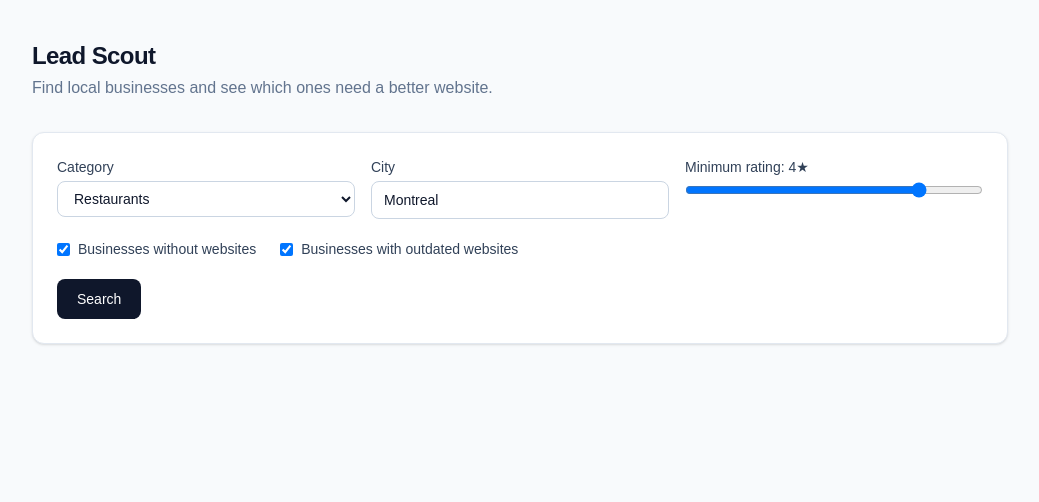
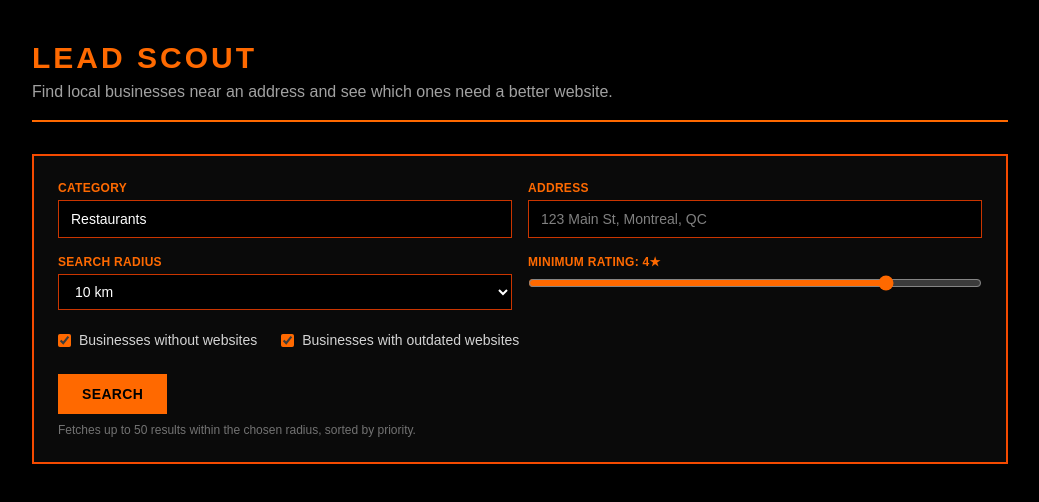
Before and after one commit to onix619-cmd/lead-scout, a Next.js app: page / in a window 1280 px wide. Shown: the top 502 px of the page, without its empty margins (120-1159 px from the left). Built offline with nearby package versions, Linux system fonts and the light colour scheme.

Commit message:
Add files via upload

```diff
--- a/src/app/api/search/route.ts
+++ b/src/app/api/search/route.ts
@@ -1,5 +1,6 @@
 import { NextRequest, NextResponse } from "next/server";
 import { searchBusinesses } from "@/lib/places";
+import { geocodeAddress } from "@/lib/geocode";
 import { analyzeWebsite, priorityFromScore } from "@/lib/analyzer";
 import { Lead } from "@/lib/types";
 
@@ -8,16 +9,31 @@ export const maxDuration = 60;
 export async function POST(req: NextRequest) {
   try {
     const body = await req.json();
-    const { category, city, minRating = 0, includeNoWebsite = true, includeOutdated = true } = body;
+    const {
+      category,
+      address,
+      radiusKm = 10,
+      minRating = 0,
+      includeNoWebsite = true,
+      includeOutdated = true,
+      maxResults = 50,
+    } = body;
 
-    if (!category || !city) {
+    if (!category || !address) {
       return NextResponse.json(
-        { error: "category and city are required" },
+        { error: "category and address are required" },
         { status: 400 }
       );
     }
 
-    const businesses = await searchBusinesses(`${category} in ${city}`, minRating);
+    const center = await geocodeAddress(address);
+
+    const businesses = await searchBusinesses({
+      query: category,
+      minRating,
+      maxResults,
+      locationBias: { center, radiusMeters: radiusKm * 1000 },
+    });
 
     const leads: Lead[] = await Promise.all(
       businesses.map(async (b) => {
@@ -54,7 +70,7 @@ export async function POST(req: NextRequest) {
       return order[a.priority] - order[b.priority];
     });
 
-    return NextResponse.json({ leads: filtered });
+    return NextResponse.json({ leads: filtered, center });
   } catch (err: any) {
     console.error(err);
     return NextResponse.json(
--- a/src/app/layout.tsx
+++ b/src/app/layout.tsx
@@ -12,8 +12,8 @@ export default function RootLayout({
   children: React.ReactNode;
 }>) {
   return (
-    <html lang="en" className="h-full antialiased">
-      <body className="min-h-full flex flex-col font-sans">{children}</body>
+    <html lang="en" className="h-full antialiased bg-black">
+      <body className="min-h-full flex flex-col font-sans bg-black">{children}</body>
     </html>
   );
 }
--- a/src/app/page.tsx
+++ b/src/app/page.tsx
@@ -7,21 +7,52 @@ const CATEGORIES = [
   "Restaurants",
   "Coffee shops",
   "Pizza",
+  "Bakeries",
+  "Bars",
+  "Fast food",
   "Interior designers",
   "Hair salons",
-  "Bakeries",
+  "Nail salons",
+  "Barbershops",
+  "Spas",
   "Gyms",
+  "Yoga studios",
+  "Dentists",
+  "Chiropractors",
+  "Veterinarians",
+  "Auto repair shops",
+  "Car dealerships",
+  "Real estate agents",
+  "Lawyers",
+  "Accountants",
+  "Plumbers",
+  "Electricians",
+  "HVAC contractors",
+  "Roofers",
+  "Landscapers",
+  "Photographers",
+  "Florists",
+  "Pet groomers",
+  "Daycares",
+  "Dry cleaners",
+  "Tattoo shops",
+  "Jewelry stores",
+  "Furniture stores",
+  "Bookstores",
 ];
 
+const RADIUS_OPTIONS = [5, 10, 20, 30, 50];
+
 const priorityStyle: Record<Lead["priority"], string> = {
-  high: "bg-red-50 text-red-700 border-red-200",
-  medium: "bg-amber-50 text-amber-700 border-amber-200",
-  low: "bg-slate-50 text-slate-500 border-slate-200",
+  high: "border-orange-500 text-orange-400",
+  medium: "border-orange-700 text-orange-600",
+  low: "border-neutral-700 text-neutral-500",
 };
 
 export default function Dashboard() {
   const [category, setCategory] = useState("Restaurants");
-  const [city, setCity] = useState("Montreal");
+  const [address, setAddress] = useState("");
+  const [radiusKm, setRadiusKm] = useState(10);
   const [minRating, setMinRating] = useState(4);
   const [includeNoWebsite, setIncludeNoWebsite] = useState(true);
   const [includeOutdated, setIncludeOutdated] = useState(true);
@@ -43,7 +74,15 @@ export default function Dashboard() {
       const res = await fetch("/api/search", {
         method: "POST",
         headers: { "Content-Type": "application/json" },
-        body: JSON.stringify({ category, city, minRating, includeNoWebsite, includeOutdated }),
+        body: JSON.stringify({
+          category,
+          address,
+          radiusKm,
+          minRating,
+          includeNoWebsite,
+          includeOutdated,
+          maxResults: 50,
+        }),
       });
       const data = await res.json();
       if (!res.ok) throw new Error(data.error || "Search failed");
@@ -93,49 +132,72 @@ export default function Dashboard() {
   }
 
   return (
-    <main className="min-h-screen bg-slate-50 text-slate-900">
+    <main className="min-h-screen bg-black text-white font-mono">
       <div className="mx-auto max-w-5xl px-6 py-10">
-        <header className="mb-8">
-          <h1 className="text-2xl font-semibold tracking-tight">Lead Scout</h1>
-          <p className="text-slate-500 mt-1">
-            Find local businesses and see which ones need a better website.
+        <header className="mb-8 border-b-2 border-orange-500 pb-4">
+          <h1 className="text-3xl font-bold tracking-widest text-orange-500 uppercase">
+            Lead Scout
+          </h1>
+          <p className="text-neutral-400 mt-1">
+            Find local businesses near an address and see which ones need a better website.
           </p>
         </header>
 
         <form
           onSubmit={handleSearch}
-          className="bg-white border border-slate-200 rounded-xl p-6 shadow-sm mb-8"
+          className="bg-neutral-950 border-2 border-orange-600 rounded-none p-6 mb-8"
         >
-          <div className="grid grid-cols-1 sm:grid-cols-3 gap-4">
+          <div className="grid grid-cols-1 sm:grid-cols-2 gap-4">
             <div>
-              <label className="text-sm font-medium text-slate-700 block mb-1">
+              <label className="text-xs font-bold text-orange-500 uppercase tracking-wide block mb-1">
                 Category
               </label>
-              <select
+              <input
+                list="category-options"
                 value={category}
                 onChange={(e) => setCategory(e.target.value)}
-                className="w-full border border-slate-300 rounded-lg px-3 py-2 text-sm"
+                placeholder="e.g. Restaurants, Plumbers..."
+                className="w-full bg-black border border-orange-700 rounded-none px-3 py-2 text-sm text-white focus:outline-none focus:border-orange-400"
+              />
+              <datalist id="category-options">
+                {CATEGORIES.map((c) => (
+                  <option key={c} value={c} />
+                ))}
+              </datalist>
+            </div>
+            <div>
+              <label className="text-xs font-bold text-orange-500 uppercase tracking-wide block mb-1">
+                Address
+              </label>
+              <input
+                value={address}
+                onChange={(e) => setAddress(e.target.value)}
+                placeholder="123 Main St, Montreal, QC"
+                required
+                className="w-full bg-black border border-orange-700 rounded-none px-3 py-2 text-sm text-white focus:outline-none focus:border-orange-400"
+              />
+            </div>
+          </div>
+
+          <div className="grid grid-cols-1 sm:grid-cols-2 gap-4 mt-4">
+            <div>
+              <label className="text-xs font-bold text-orange-500 uppercase tracking-wide block mb-1">
+                Search radius
+              </label>
+              <select
+                value={radiusKm}
+                onChange={(e) => setRadiusKm(Number(e.target.value))}
+                className="w-full bg-black border border-orange-700 rounded-none px-3 py-2 text-sm text-white focus:outline-none focus:border-orange-400"
               >
-                {CATEGORIES.map((c) => (
-                  <option key={c} value={c}>
-                    {c}
+                {RADIUS_OPTIONS.map((r) => (
+                  <option key={r} value={r}>
+                    {r} km
                   </option>
                 ))}
               </select>
             </div>
             <div>
-              <label className="text-sm font-medium text-slate-700 block mb-1">
-                City
-              </label>
-              <input
-                value={city}
-                onChange={(e) => setCity(e.target.value)}
-                className="w-full border border-slate-300 rounded-lg px-3 py-2 text-sm"
-                placeholder="Montreal"
-              />
-            </div>
-            <div>
-              <label className="text-sm font-medium text-slate-700 block mb-1">
+              <label className="text-xs font-bold text-orange-500 uppercase tracking-wide block mb-1">
                 Minimum rating: {minRating}★
               </label>
               <input
@@ -145,25 +207,27 @@ export default function Dashboard() {
                 step={0.5}
                 value={minRating}
                 onChange={(e) => setMinRating(Number(e.target.value))}
-                className="w-full"
+                className="w-full accent-orange-500"
               />
             </div>
           </div>
 
           <div className="flex flex-wrap gap-6 mt-5">
-            <label className="flex items-center gap-2 text-sm text-slate-700">
+            <label className="flex items-center gap-2 text-sm text-neutral-300">
               <input
                 type="checkbox"
                 checked={includeNoWebsite}
                 onChange={(e) => setIncludeNoWebsite(e.target.checked)}
+                className="accent-orange-500"
               />
               Businesses without websites
             </label>
-            <label className="flex items-center gap-2 text-sm text-slate-700">
+            <label className="flex items-center gap-2 text-sm text-neutral-300">
               <input
                 type="checkbox"
                 checked={includeOutdated}
                 onChange={(e) => setIncludeOutdated(e.target.checked)}
+                className="accent-orange-500"
               />
               Businesses with outdated websites
             </label>
@@ -172,76 +236,79 @@ export default function Dashboard() {
           <button
             type="submit"
             disabled={loading}
-            className="mt-5 bg-slate-900 text-white text-sm font-medium px-5 py-2.5 rounded-lg hover:bg-slate-700 disabled:opacity-50"
+            className="mt-6 bg-orange-500 text-black text-sm font-bold uppercase tracking-wide px-6 py-2.5 rounded-none hover:bg-orange-400 disabled:opacity-50"
           >
             {loading ? "Searching…" : "Search"}
           </button>
+          <p className="text-xs text-neutral-500 mt-2">
+            Fetches up to 50 results within the chosen radius, sorted by priority.
+          </p>
         </form>
 
         {error && (
-          <div className="bg-red-50 border border-red-200 text-red-700 text-sm rounded-lg px-4 py-3 mb-6">
+          <div className="bg-neutral-950 border-2 border-orange-500 text-orange-400 text-sm px-4 py-3 mb-6">
             {error}
           </div>
         )}
 
         {leads.length > 0 && (
-          <div className="bg-white border border-slate-200 rounded-xl shadow-sm overflow-hidden">
-            <div className="px-6 py-4 border-b border-slate-200 text-sm text-slate-500">
+          <div className="bg-neutral-950 border-2 border-orange-700">
+            <div className="px-6 py-4 border-b border-orange-800 text-sm text-neutral-400 uppercase tracking-wide">
               {leads.length} result{leads.length !== 1 ? "s" : ""}
             </div>
-            <ul className="divide-y divide-slate-100">
+            <ul className="divide-y divide-neutral-800">
               {leads.map((lead) => (
                 <li key={lead.placeId} className="px-6 py-4">
                   <div className="flex items-start justify-between gap-4">
                     <div className="flex-1 min-w-0">
                       <div className="flex items-center gap-2 flex-wrap">
-                        <span className="font-medium">{lead.name}</span>
+                        <span className="font-bold text-white">{lead.name}</span>
                         <span
-                          className={`text-xs border rounded-full px-2 py-0.5 ${priorityStyle[lead.priority]}`}
+                          className={`text-xs border rounded-none px-2 py-0.5 uppercase tracking-wide ${priorityStyle[lead.priority]}`}
                         >
                           {lead.priority} priority
                         </span>
                         {lead.rating && (
-                          <span className="text-xs text-slate-500">
+                          <span className="text-xs text-neutral-400">
                             {lead.rating}★ ({lead.reviewCount})
                           </span>
                         )}
                       </div>
-                      <p className="text-sm text-slate-500 mt-0.5 truncate">
+                      <p className="text-sm text-neutral-400 mt-0.5 truncate">
                         {lead.address}
                       </p>
                       <div className="mt-2 flex items-center gap-3 text-sm">
                         {lead.websiteScore.hasWebsite ? (
                           <>
-                            <span className="font-medium">
+                            <span className="font-medium text-orange-400">
                               Website score: {lead.websiteScore.score}/100
                             </span>
                             <button
                               onClick={() =>
                                 setExpanded(expanded === lead.placeId ? null : lead.placeId)
                               }
-                              className="text-slate-500 underline underline-offset-2"
+                              className="text-neutral-400 underline underline-offset-2"
                             >
                               {expanded === lead.placeId ? "Hide details" : "Show details"}
                             </button>
                           </>
                         ) : (
-                          <span className="text-red-600 font-medium">No website</span>
+                          <span className="text-orange-500 font-bold">No website</span>
                         )}
                       </div>
                       {expanded === lead.placeId && lead.websiteScore.hasWebsite && (
-                        <div className="mt-3 bg-slate-50 rounded-lg p-3 text-sm">
+                        <div className="mt-3 bg-black border border-neutral-800 p-3 text-sm">
                           <ul className="grid grid-cols-2 gap-1 mb-2">
                             {lead.websiteScore.checks.map((c) => (
-                              <li key={c.label} className={c.passed ? "text-slate-600" : "text-slate-400"}>
+                              <li key={c.label} className={c.passed ? "text-neutral-300" : "text-neutral-600"}>
                                 {c.passed ? "✓" : "✕"} {c.label}
                               </li>
                             ))}
                           </ul>
                           {lead.websiteScore.suggestions.length > 0 && (
                             <>
-                              <p className="font-medium mt-2 mb-1">Needs improvement:</p>
-                              <ul className="list-disc list-inside text-slate-600">
+                              <p className="font-bold text-orange-400 mt-2 mb-1">Needs improvement:</p>
+                              <ul className="list-disc list-inside text-neutral-300">
                                 {lead.websiteScore.suggestions.map((s) => (
                                   <li key={s}>{s}</li>
                                 ))}
@@ -256,7 +323,7 @@ export default function Dashboard() {
                         <a
                           href={generatedUrls[lead.placeId]}
                           target="_blank"
-                          className="text-xs font-medium text-white rounded-lg px-3 py-1.5 bg-emerald-600 hover:bg-emerald-500 whitespace-nowrap text-center w-full"
+                          className="text-xs font-bold text-black rounded-none px-3 py-1.5 bg-orange-500 hover:bg-orange-400 whitespace-nowrap text-center w-full uppercase"
                         >
                           View live site ↗
                         </a>
@@ -264,7 +331,7 @@ export default function Dashboard() {
                         <button
                           onClick={() => handleGenerate(lead)}
                           disabled={generating.has(lead.placeId)}
-                          className="text-xs font-medium text-white rounded-lg px-3 py-1.5 bg-slate-900 hover:bg-slate-700 disabled:opacity-50 whitespace-nowrap w-full"
+                          className="text-xs font-bold text-orange-400 border border-orange-600 rounded-none px-3 py-1.5 hover:bg-orange-950 disabled:opacity-50 whitespace-nowrap w-full uppercase"
                         >
                           {generating.has(lead.placeId)
                             ? "Generating…"
@@ -274,19 +341,19 @@ export default function Dashboard() {
                         </button>
                       )}
                       {genErrors[lead.placeId] && (
-                        <p className="text-xs text-red-600 text-right">{genErrors[lead.placeId]}</p>
+                        <p className="text-xs text-orange-500 text-right">{genErrors[lead.placeId]}</p>
                       )}
                       <button
                         onClick={() => handleSave(lead)}
                         disabled={savedIds.has(lead.placeId)}
-                        className="text-xs font-medium border border-slate-300 rounded-lg px-3 py-1.5 hover:bg-slate-50 disabled:opacity-50 whitespace-nowrap w-full"
+                        className="text-xs font-medium border border-neutral-700 text-neutral-300 rounded-none px-3 py-1.5 hover:bg-neutral-900 disabled:opacity-50 whitespace-nowrap w-full"
                       >
                         {savedIds.has(lead.placeId) ? "Saved ✓" : "Save to CRM"}
                       </button>
                       <a
                         href={lead.mapsUrl}
                         target="_blank"
-                        className="text-xs text-slate-400 underline underline-offset-2"
+                        className="text-xs text-neutral-500 underline underline-offset-2"
                       >
                         View on Maps
                       </a>
--- /dev/null
+++ b/src/lib/geocode.ts
@@ -0,0 +1,27 @@
+export type LatLng = { lat: number; lng: number };
+
+// Uses the Geocoding API to turn a typed address into coordinates.
+// Requires "Geocoding API" enabled on the same Google Cloud project as
+// Places API (New) — same API key works, just needs the extra API enabled.
+export async function geocodeAddress(address: string): Promise<LatLng> {
+  const apiKey = process.env.GOOGLE_PLACES_API_KEY;
+  if (!apiKey) {
+    throw new Error("Missing GOOGLE_PLACES_API_KEY. Add it to your environment variables.");
+  }
+
+  const url = `https://maps.googleapis.com/maps/api/geocode/json?address=${encodeURIComponent(
+    address
+  )}&key=${apiKey}`;
+
+  const res = await fetch(url);
+  const data = await res.json();
+
+  if (data.status !== "OK" || !data.results?.length) {
+    throw new Error(
+      `Couldn't find that address (${data.status}). Try a more specific address, or make sure "Geocoding API" is enabled in Google Cloud Console.`
+    );
+  }
+
+  const loc = data.results[0].geometry.location;
+  return { lat: loc.lat, lng: loc.lng };
+}
--- a/src/lib/places.ts
+++ b/src/lib/places.ts
@@ -1,22 +1,9 @@
 import { Business } from "./types";
+import { LatLng } from "./geocode";
 
 const PLACES_BASE = "https://places.googleapis.com/v1";
 
-// Uses the new Places API (Text Search + Place Details).
-// Docs: https://developers.google.com/maps/documentation/places/web-service/text-search
-export async function searchBusinesses(
-  query: string,
-  minRating: number,
-  maxResults: number = 20
-): Promise<Business[]> {
-  const apiKey = process.env.GOOGLE_PLACES_API_KEY;
-  if (!apiKey) {
-    throw new Error(
-      "Missing GOOGLE_PLACES_API_KEY. Add it to your .env.local file."
-    );
-  }
-
-  const fieldMask = [
+const FIELD_MASK = [
   "places.id",
   "places.displayName",
   "places.formattedAddress",
@@ -28,31 +15,11 @@ export async function searchBusinesses(
   "places.googleMapsUri",
   "places.photos",
   "places.primaryTypeDisplayName",
+  "nextPageToken",
 ].join(",");
 
-  const res = await fetch(`${PLACES_BASE}/places:searchText`, {
-    method: "POST",
-    headers: {
-      "Content-Type": "application/json",
-      "X-Goog-Api-Key": apiKey,
-      "X-Goog-FieldMask": fieldMask,
-    },
-    body: JSON.stringify({
-      textQuery: query,
-      maxResultCount: Math.min(maxResults, 20),
-    }),
-  });
-
-  if (!res.ok) {
-    const text = await res.text();
-    throw new Error(`Google Places API error (${res.status}): ${text}`);
-  }
-
-  const data = await res.json();
-  const places = data.places ?? [];
-
-  return places
-    .map((p: any): Business => ({
+function mapPlace(p: any, apiKey: string): Business {
+  return {
     placeId: p.id,
     name: p.displayName?.text ?? "Unknown",
     category: p.primaryTypeDisplayName?.text ?? "Business",
@@ -67,6 +34,75 @@ export async function searchBusinesses(
       p.photos && p.photos.length > 0
         ? `${PLACES_BASE}/${p.photos[0].name}/media?maxWidthPx=800&key=${apiKey}`
         : null,
-    }))
-    .filter((b: Business) => (b.rating ?? 0) >= minRating);
+  };
 }
+
+export type SearchParams = {
+  query: string;
+  minRating: number;
+  maxResults?: number; // up to 60 (3 pages of 20)
+  locationBias?: { center: LatLng; radiusMeters: number };
+};
+
+// Uses the new Places API (Text Search + Place Details).
+// Docs: https://developers.google.com/maps/documentation/places/web-service/text-search
+export async function searchBusinesses({
+  query,
+  minRating,
+  maxResults = 20,
+  locationBias,
+}: SearchParams): Promise<Business[]> {
+  const apiKey = process.env.GOOGLE_PLACES_API_KEY;
+  if (!apiKey) {
+    throw new Error(
+      "Missing GOOGLE_PLACES_API_KEY. Add it to your .env.local file."
+    );
+  }
+
+  const capped = Math.min(maxResults, 60); // Places New API: 20 per page, up to 3 pages
+  const results: Business[] = [];
+  let pageToken: string | undefined;
+
+  do {
+    const body: Record<string, any> = {
+      textQuery: query,
+      pageSize: 20,
+    };
+    if (pageToken) body.pageToken = pageToken;
+    if (locationBias) {
+      body.locationBias = {
+        circle: {
+          center: { latitude: locationBias.center.lat, longitude: locationBias.center.lng },
+          radius: locationBias.radiusMeters,
+        },
+      };
+    }
+
+    const res: Response = await fetch(`${PLACES_BASE}/places:searchText`, {
+      method: "POST",
+      headers: {
+        "Content-Type": "application/json",
+        "X-Goog-Api-Key": apiKey,
+        "X-Goog-FieldMask": FIELD_MASK,
+      },
+      body: JSON.stringify(body),
+    });
+
+    if (!res.ok) {
+      const text = await res.text();
+      throw new Error(`Google Places API error (${res.status}): ${text}`);
+    }
+
+    const data: any = await res.json();
+    const places = data.places ?? [];
+    results.push(...places.map((p: any) => mapPlace(p, apiKey)));
+
+    pageToken = data.nextPageToken;
+    // Google requires a short delay before a page token becomes valid.
+    if (pageToken && results.length < capped) {
+      await new Promise((r) => setTimeout(r, 2000));
+    }
+  } while (pageToken && results.length < capped);
+
+  return results.slice(0, capped).filter((b) => (b.rating ?? 0) >= minRating);
+}
```
Also changed, not shown: 1 other file (tests, documents, lock files or other folders). Lines whose indentation alone changed are shown as unchanged.
